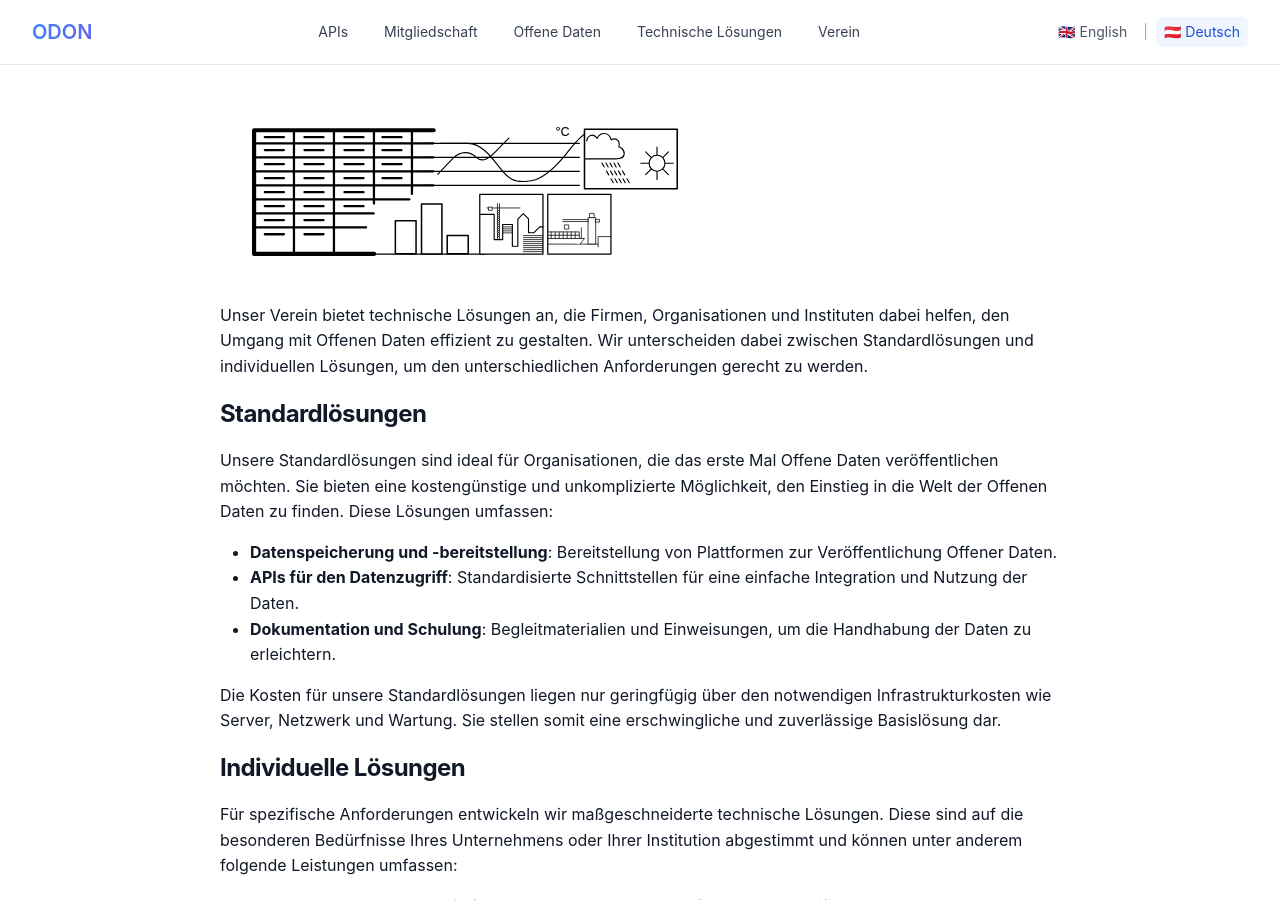
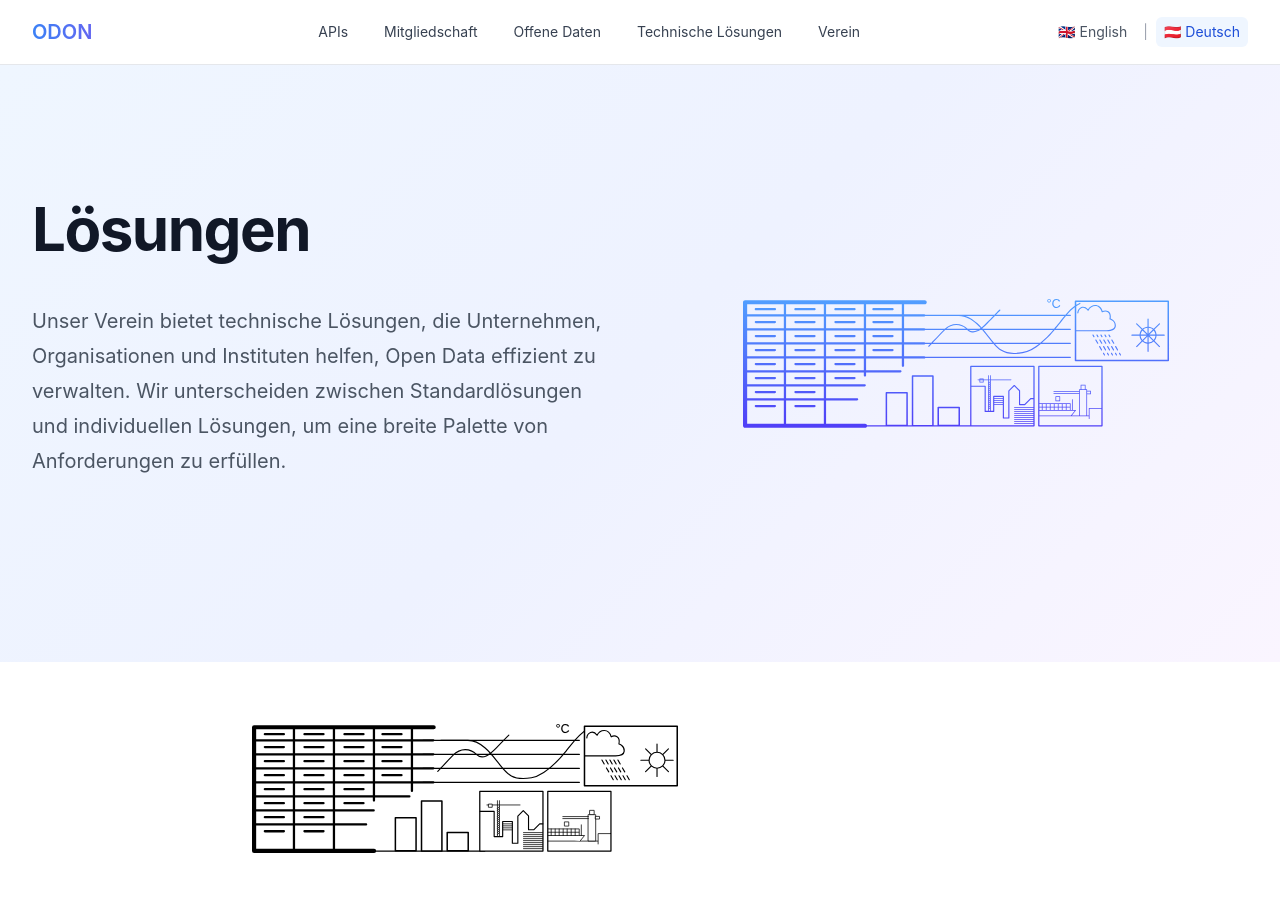
Before and after one commit to verein-odon/verein-odon.github.io, a Jekyll site: the page built from docs/de/solutions.md, in a window 1280 px wide and 900 px high. Built offline with Jekyll 4.4.1, drawn with Linux system fonts in a browser that asks for light colours.

Commit message:
Rolling out hero to more pages

```diff
--- a/docs/_data/heros.yaml
+++ b/docs/_data/heros.yaml
@@ -50,3 +50,14 @@ opendata:
     hero-title: "Open Data"
   de:
     hero-title: "Offene Daten"
+solutions:
+  en:
+    hero-title: "Solutions"
+    hero-subtitle: "Our association offers technical solutions that help companies, organizations, and institutes manage Open Data efficiently. We distinguish between standard solutions and individual solutions to meet a wide range of requirements."
+    image_src: "/assets/images/heros/solutions.svg" # Using image_src instead of image to match alt below
+    alt_text: "Solutions"
+  de:
+    hero-title: "Lösungen"
+    hero-subtitle: "Unser Verein bietet technische Lösungen, die Unternehmen, Organisationen und Instituten helfen, Open Data effizient zu verwalten. Wir unterscheiden zwischen Standardlösungen und individuellen Lösungen, um eine breite Palette von Anforderungen zu erfüllen."
+    image_src: "/assets/images/heros/solutions.svg" # Using image_src instead of image to match alt below
+    alt_text: "Lösungen"
```
